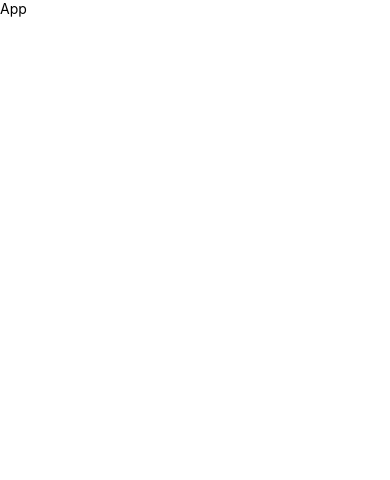
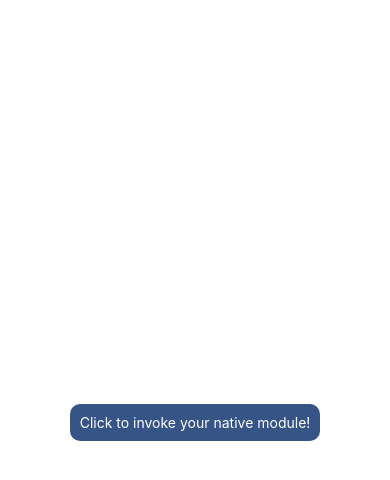
Before and after one commit to Skvitthani/native_module, a React Native app: screen / in a window 390 px wide. Shown: the top 480 px of the page. Built offline with nearby package versions, Linux system fonts and the light colour scheme.

Commit message:
=> Integrate native modual for android

```diff
--- a/App.tsx
+++ b/App.tsx
@@ -1,14 +1,47 @@
-import {StyleSheet, Text, View} from 'react-native';
+import {
+  Text,
+  View,
+  StyleSheet,
+  NativeModules,
+  TouchableOpacity,
+} from 'react-native';
 import React from 'react';
 
 const App = () => {
+  const {CalendarModule} = NativeModules;
+  const onPress = () => {
+    CalendarModule.createCalendarEvent(
+      'Click to invoke your native module!',
+      '#11235A',
+      '#EEF5FF',
+    );
+  };
   return (
-    <View>
-      <Text>App</Text>
+    <View style={styles.container}>
+      <TouchableOpacity onPress={onPress} style={styles.buttonStyle}>
+        <Text style={styles.textStyle}>
+          Click to invoke your native module!
+        </Text>
+      </TouchableOpacity>
     </View>
   );
 };
 
 export default App;
 
-const styles = StyleSheet.create({});
+const styles = StyleSheet.create({
+  container: {
+    flex: 1,
+    backgroundColor: 'white',
+    justifyContent: 'center',
+  },
+  buttonStyle: {
+    padding: 10,
+    borderRadius: 10,
+    alignSelf: 'center',
+    backgroundColor: '#365486',
+  },
+  textStyle: {
+    color: '#fff',
+  },
+});
```
Also changed, not shown: 3 other files (tests, documents, lock files or other folders).
